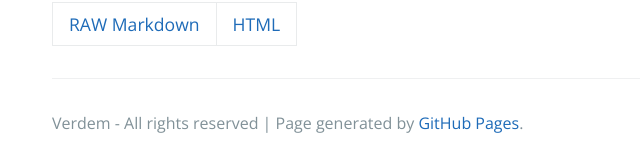
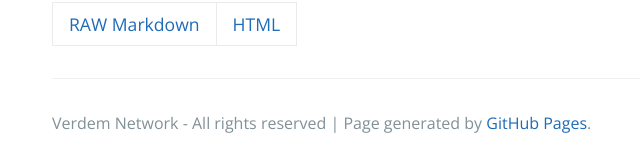
Before and after one commit to Verdem-crypto/verdem-crypto.github.io, a Jekyll site: the page built from index.md, in a window 1280 px wide and 900 px high, scrolled down 3598 px. Shown: the part 733-897 px from the top of the window, without its empty margins (172-812 px from the left). Built offline with Jekyll 4.4.1, drawn with Linux system fonts in a browser that asks for light colours; our own code applies the rules of GitHub Pages for plain Markdown files; a script that is not in the unit is left out; the repository's description, which GitHub fills in, is left out.

Commit message:
Update default.html

```diff
--- a/_layouts/default.html
+++ b/_layouts/default.html
@@ -1,6 +1,8 @@
 <!DOCTYPE html>
 <html lang="{{ site.lang | default: "en-US" }}">
   <head>
+
+<script data-ad-client="ca-pub-5690098405536634" async src="https://pagead2.googlesyndication.com/pagead/js/adsbygoogle.js"></script>
 
     {% if site.google_analytics %}
       <script async src="https://www.googletagmanager.com/gtag/js?id={{ site.google_analytics }}"></script>
@@ -41,7 +43,7 @@
         {% if site.github.is_project_page %}
           <span class="site-footer-owner"><a href="{{ site.github.repository_url }}">{{ site.github.repository_name }}</a> is maintained by <a href="{{ site.github.owner_url }}">{{ site.github.owner_name }}</a>.</span>
         {% endif %}
-        <span class="site-footer-credits">Verdem - All rights reserved | Page generated by <a href="https://pages.github.com">GitHub Pages</a>.</span>
+        <span class="site-footer-credits">Verdem Network - All rights reserved | Page generated by <a href="https://pages.github.com">GitHub Pages</a>.</span>
       </footer>
     </main>
   </body>
```
